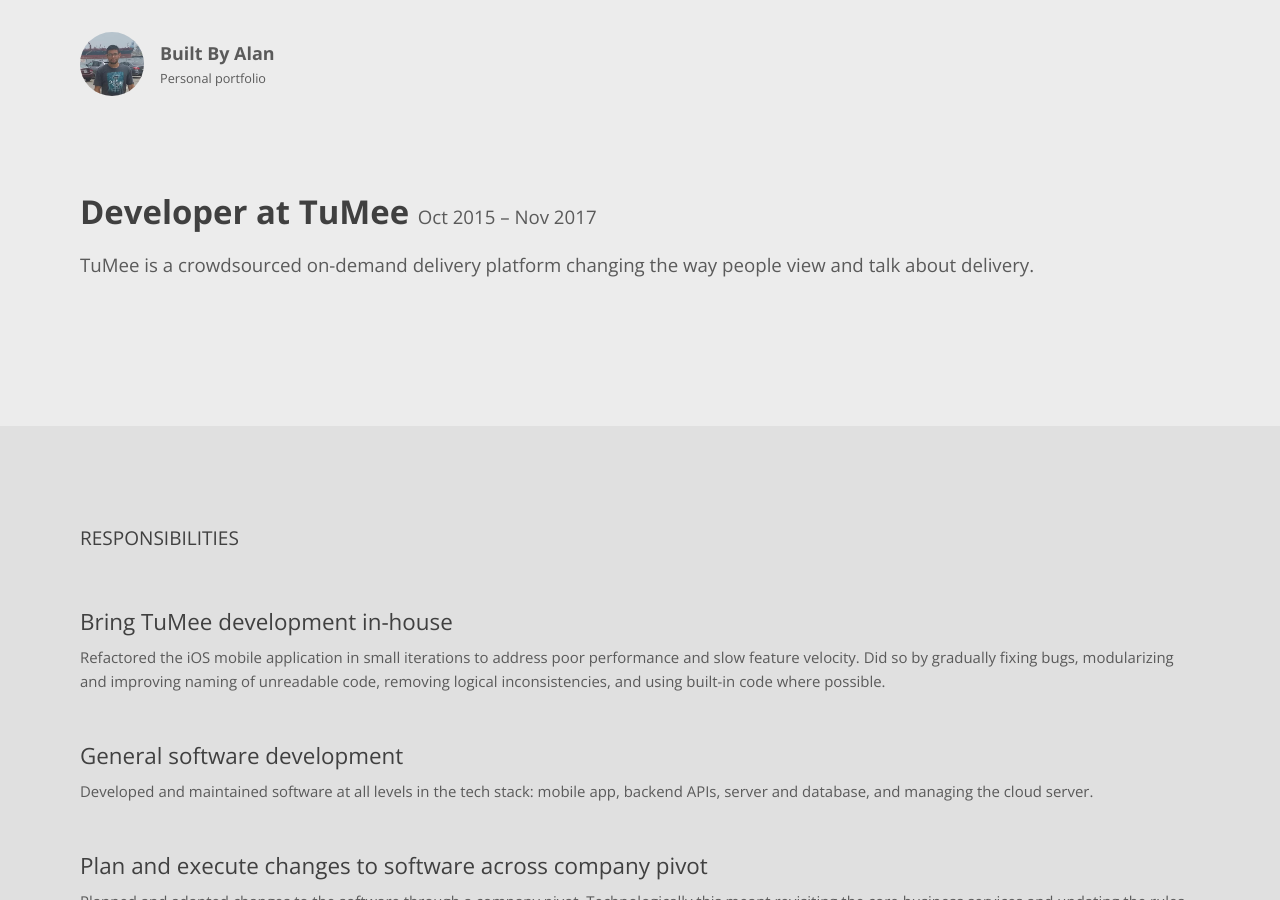
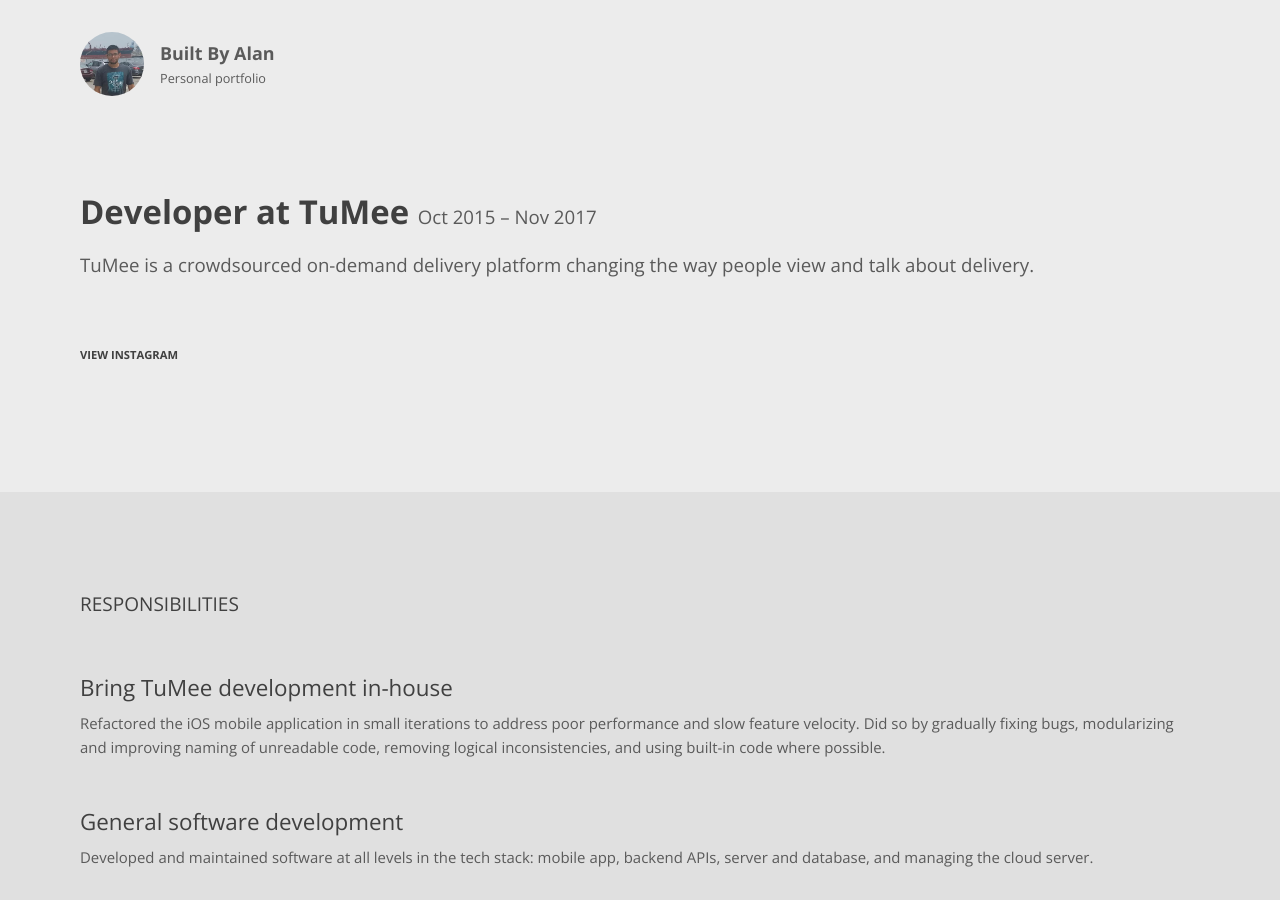
Before and after one commit to alanipce/mywebsite, a Jekyll site: the page built from _work/tumee.html, in a window 1280 px wide and 900 px high. Built offline with Jekyll 4.4.1, drawn with Linux system fonts in a browser that asks for light colours; nearby versions of some CDN libraries.

Commit message:
Add tumee instagram page as link to work page.

```diff
--- a/_work/tumee.html
+++ b/_work/tumee.html
@@ -5,7 +5,9 @@
 description: TuMee is a crowdsourced on-demand delivery platform changing the way people view and talk about delivery.
 banner: /assets/img/tumee-illustration.svg
 order: 1
-
+links:
+    - name: View instagram
+      url: https://www.instagram.com/tumeeapp/
 responsibilities:
     - title: Bring TuMee development in-house
       summary: Refactored the iOS mobile application in small iterations to address poor performance and slow feature velocity. Did so by gradually fixing bugs, modularizing and improving naming of unreadable code, removing logical inconsistencies, and using built-in code where possible.
```
Also changed, not shown: 1 other file.
